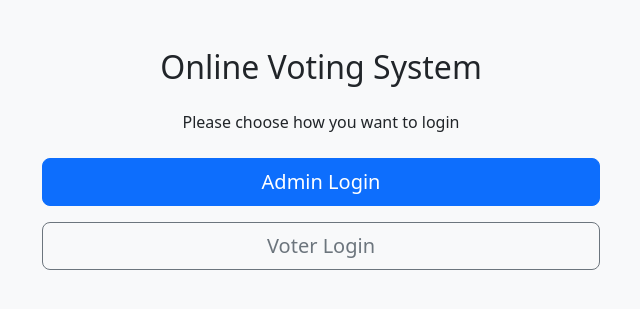
After one commit to ogbukenneth247-ui/voting-app, a Flask app: template templates/index.html in a window 1280 px wide. The commit adds this page. Shown: the top 309 px of the page, without its empty margins (319-959 px from the left). Run offline with Flask 3, Linux system fonts and the light colour scheme; the template is opened without the code that fills it, so the values that code supplies are empty.

Commit message:
Final voting app

```diff
--- a/app.py
+++ b/app.py
@@ -5,27 +5,25 @@ import sqlite3
 import random
 import os
 
-# --------------------
+# ======================================================
 # APP CONFIG
-# --------------------
+# ======================================================
 app = Flask(__name__)
-
-# Secret key (Render will use env var, local uses fallback)
 app.secret_key = os.environ.get("SECRET_KEY", "dev-secret-key")
 
 app.config["SESSION_PERMANENT"] = False
 app.config["SESSION_COOKIE_HTTPONLY"] = True
 app.config["SESSION_COOKIE_SAMESITE"] = "Lax"
 
-# --------------------
+# ======================================================
 # ADMIN CREDENTIALS
-# --------------------
+# ======================================================
 ADMIN_USERNAME = "admin"
 ADMIN_PASSWORD_HASH = generate_password_hash("admin123")
 
-# # --------------------
+# ======================================================
 # DATABASE
-# --------------------
+# ======================================================
 def get_db():
     conn = sqlite3.connect("database.db")
     conn.row_factory = sqlite3.Row
@@ -54,12 +52,9 @@ def init_db():
     conn.commit()
     conn.close()
 
-# --------------------
+# ======================================================
 # AUTH HELPERS
-# --------------------
-def is_logged_in():
-    return "user" in session
-
+# ======================================================
 def admin_required(f):
     @wraps(f)
     def decorated_function(*args, **kwargs):
@@ -68,43 +63,85 @@ def admin_required(f):
         return f(*args, **kwargs)
     return decorated_function
 
-# --------------------
-# HOME
-# --------------------
+# ======================================================
+# PUBLIC HOME
+# ======================================================
 @app.route("/")
 def home():
     if "user" in session:
-        return render_template("dashboard.html")
+        return redirect(url_for("dashboard"))
     if "voter" in session:
         return redirect(url_for("voter_dashboard"))
-    return redirect(url_for("voter_login"))
+    return render_template("index.html")
 
-# --------------------
-# ADMIN LOGIN
-# --------------------
+# ======================================================
+# ADMIN AUTH
+# ======================================================
 @app.route("/login", methods=["GET", "POST"])
 def login():
+    # ✅ ADMIN AUTO-REDIRECT
+    if "user" in session:
+        return redirect(url_for("dashboard"))
+
     if request.method == "POST":
         if (
             request.form["username"] == ADMIN_USERNAME
             and check_password_hash(ADMIN_PASSWORD_HASH, request.form["password"])
         ):
             session["user"] = ADMIN_USERNAME
-            return redirect(url_for("home"))
+            return redirect(url_for("dashboard"))
+
         return render_template("login.html", error="Invalid login")
 
     return render_template("login.html")
 
+
 @app.route("/logout")
 def logout():
     session.clear()
-    return redirect(url_for("login"))
+    return redirect(url_for("home"))
 
-# --------------------
-# VOTER LOGIN
-# --------------------
+# ======================================================
+# ADMIN DASHBOARD
+# ======================================================
+@app.route("/dashboard")
+@admin_required
+def dashboard():
+    return render_template("dashboard.html")
+
+# ======================================================
+# REGISTER VOTER (ADMIN)
+# ======================================================
+@app.route("/register_voter", methods=["GET", "POST"])
+@admin_required
+def register_voter():
+    if request.method == "POST":
+        name = request.form["name"]
+        year = request.form["year"]
+        voter_id = "VOTE" + str(random.randint(1000, 9999))
+
+        conn = get_db()
+        cursor = conn.cursor()
+        cursor.execute(
+            "INSERT INTO voters (voter_id, name, year_of_birth) VALUES (?, ?, ?)",
+            (voter_id, name, year)
+        )
+        conn.commit()
+        conn.close()
+
+        return render_template("register_voter.html", success=voter_id)
+
+    return render_template("register_voter.html")
+
+# ======================================================
+# VOTER AUTH
+# ======================================================
 @app.route("/voter_login", methods=["GET", "POST"])
 def voter_login():
+    # ✅ VOTER AUTO-REDIRECT
+    if "voter" in session:
+        return redirect(url_for("voter_dashboard"))
+
     if request.method == "POST":
         voter_id = request.form["voter_id"]
 
@@ -122,14 +159,15 @@ def voter_login():
 
     return render_template("voter_login.html")
 
+
 @app.route("/voter_logout")
 def voter_logout():
     session.pop("voter", None)
-    return redirect(url_for("voter_login"))
+    return redirect(url_for("home"))
 
-# --------------------
+# ======================================================
 # VOTER DASHBOARD
-# --------------------
+# ======================================================
 @app.route("/voter_dashboard")
 def voter_dashboard():
     if "voter" not in session:
@@ -154,33 +192,9 @@ def voter_dashboard():
         voted=bool(voted)
     )
 
-# --------------------
-# REGISTER VOTER (ADMIN)
-# --------------------
-@app.route("/register_voter", methods=["GET", "POST"])
-@admin_required
-def register_voter():
-    if request.method == "POST":
-        name = request.form["name"]
-        year = request.form["year"]
-        voter_id = "VOTE" + str(random.randint(1000, 9999))
-
-        conn = get_db()
-        cursor = conn.cursor()
-        cursor.execute(
-            "INSERT INTO voters (voter_id, name, year_of_birth) VALUES (?, ?, ?)",
-            (voter_id, name, year)
-        )
-        conn.commit()
-        conn.close()
-
-        return render_template("register_voter.html", success=voter_id)
-
-    return render_template("register_voter.html")
-
-# --------------------
+# ======================================================
 # VOTING
-# --------------------
+# ======================================================
 @app.route("/vote", methods=["GET", "POST"])
 def vote():
     if "voter" not in session:
@@ -211,9 +225,9 @@ def vote():
     conn.close()
     return render_template("vote.html")
 
-# --------------------
+# ======================================================
 # RESULTS (ADMIN)
-# --------------------
+# ======================================================
 @app.route("/results")
 @admin_required
 def results():
@@ -221,7 +235,7 @@ def results():
     cursor = conn.cursor()
 
     cursor.execute("""
-        SELECT candidate, COUNT(*) as total
+        SELECT candidate, COUNT(*) AS total
         FROM votes
         GROUP BY candidate
     """)
@@ -230,8 +244,9 @@ def results():
 
     return render_template("results.html", results=results)
 
-# --------------------
-# RUN
-# --------------------
+# ======================================================
+# RUN APP
+# ======================================================
 if __name__ == "__main__":
+    init_db()
     app.run(host="0.0.0.0", port=10000)
--- /dev/null
+++ b/templates/index.html
@@ -0,0 +1,25 @@
+<!DOCTYPE html>
+<html>
+<head>
+    <title>Voting App</title>
+    <link href="https://cdn.jsdelivr.net/npm/bootstrap@5.3.2/dist/css/bootstrap.min.css" rel="stylesheet">
+</head>
+<body class="bg-light">
+
+<div class="container mt-5">
+    <div class="text-center">
+        <h2 class="mb-4">Online Voting System</h2>
+        <p class="mb-4">Please choose how you want to login</p>
+
+        <a href="/login" class="btn btn-primary btn-lg mb-3 w-50">
+            Admin Login
+        </a>
+        <br>
+        <a href="/voter_login" class="btn btn-outline-secondary btn-lg w-50">
+            Voter Login
+        </a>
+    </div>
+</div>
+
+</body>
+</html>
```
Also changed, not shown: templates/login.html (+7 -0 lines), database.db.
